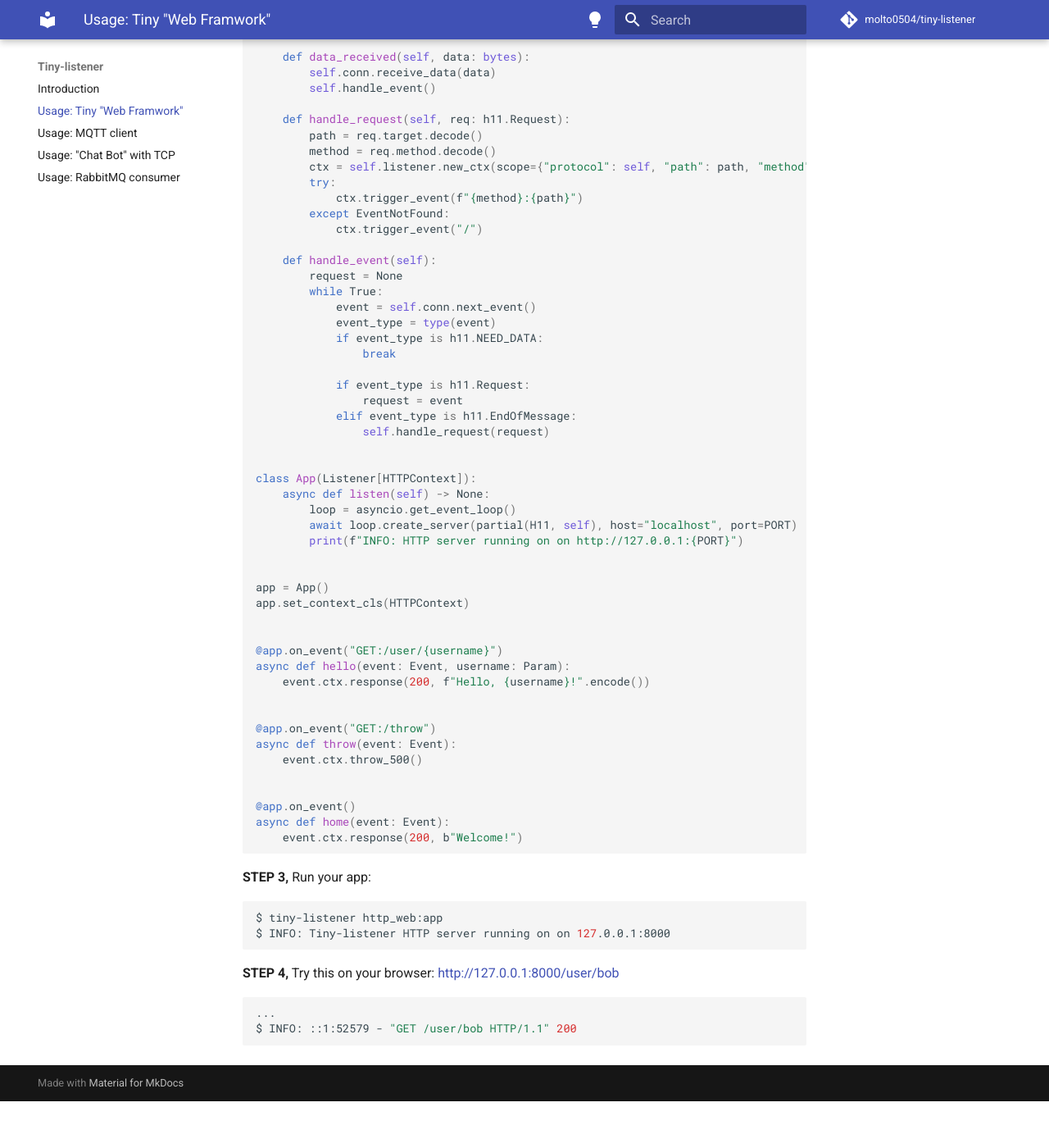
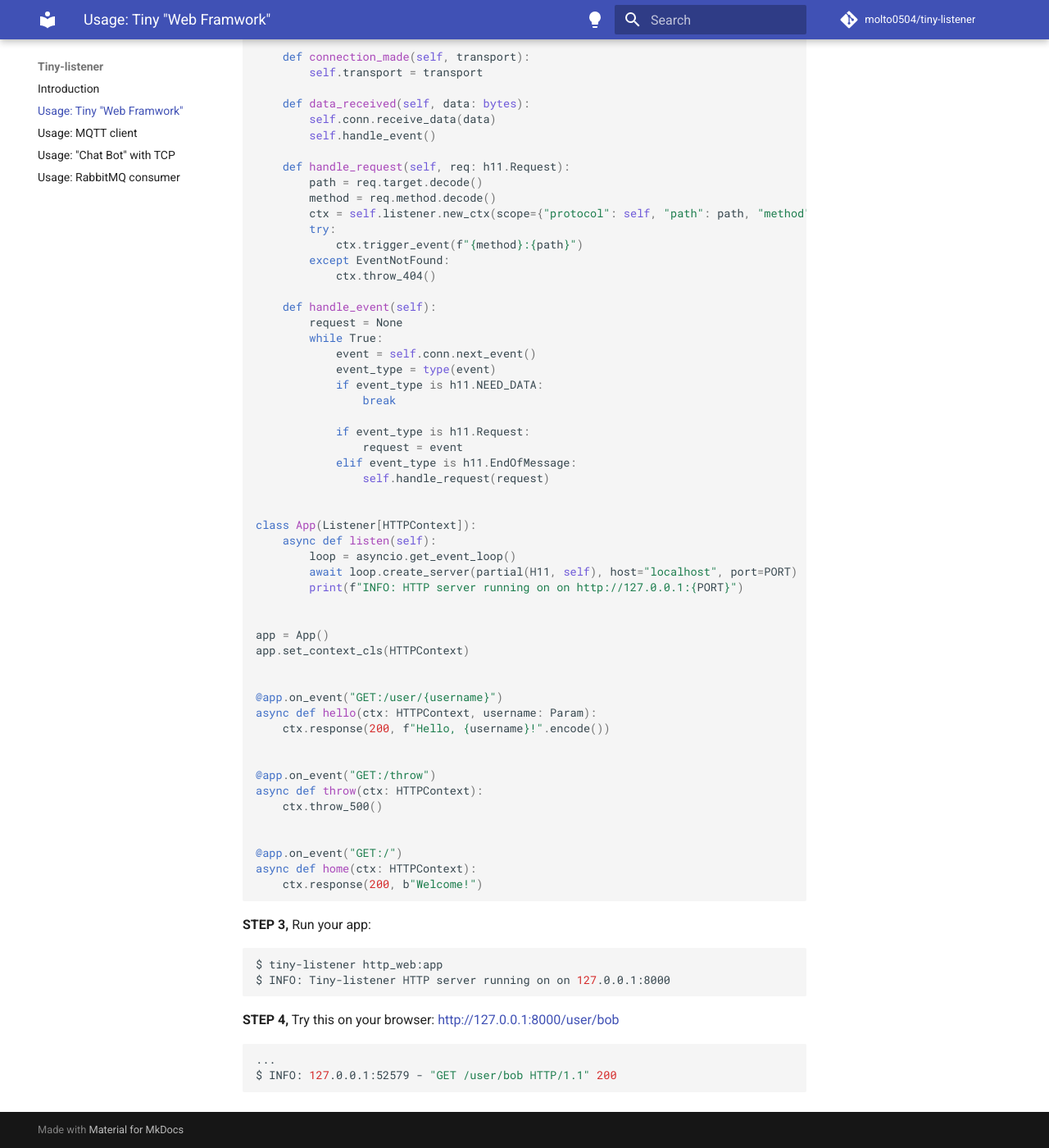
Before and after one commit to molto0504/tiny-listener, an MkDocs documentation site: the page built from docs/usage-http-web.md, in a window 1280 px wide and 1400 px high, scrolled down 1171 px. Shown: the whole window at 82% size. Built offline with MkDocs 1.6.1 and Material for MkDocs 9.7.7, drawn with Linux system fonts in a browser that asks for light colours; comment, search, counter and statistics services are not loaded; before the commit the page ends 2514 px from its top, so only the background shows below that; some of the changed text lies outside the part shown.

Commit message:
fix: upgrade docs for v121

````diff
--- a/docs/usage-http-web.md
+++ b/docs/usage-http-web.md
@@ -28,7 +28,7 @@ from functools import partial
 
 import h11
 
-from tiny_listener import Context, Event, EventNotFound, Listener, Param
+from tiny_listener import Context, EventNotFound, Listener, Param
 
 PORT = 8000
 
@@ -45,6 +45,9 @@ class HTTPContext(Context):
 
     def throw_500(self):
         self.response(500, b"Internal Server Error")
+
+    def throw_404(self):
+        self.response(404, b"Not Found")
 
 
 class H11(asyncio.Protocol):
@@ -67,7 +70,7 @@ class H11(asyncio.Protocol):
         try:
             ctx.trigger_event(f"{method}:{path}")
         except EventNotFound:
-            ctx.trigger_event("/")
+            ctx.throw_404()
 
     def handle_event(self):
         request = None
@@ -84,7 +87,7 @@ class H11(asyncio.Protocol):
 
 
 class App(Listener[HTTPContext]):
-    async def listen(self) -> None:
+    async def listen(self):
         loop = asyncio.get_event_loop()
         await loop.create_server(partial(H11, self), host="localhost", port=PORT)
         print(f"INFO: HTTP server running on on http://127.0.0.1:{PORT}")
@@ -95,18 +98,18 @@ app.set_context_cls(HTTPContext)
 
 
 @app.on_event("GET:/user/{username}")
-async def hello(event: Event, username: Param):
-    event.ctx.response(200, f"Hello, {username}!".encode())
+async def hello(ctx: HTTPContext, username: Param):
+    ctx.response(200, f"Hello, {username}!".encode())
 
 
 @app.on_event("GET:/throw")
-async def throw(event: Event):
-    event.ctx.throw_500()
+async def throw(ctx: HTTPContext):
+    ctx.throw_500()
 
 
-@app.on_event()
-async def home(event: Event):
-    event.ctx.response(200, b"Welcome!")
+@app.on_event("GET:/")
+async def home(ctx: HTTPContext):
+    ctx.response(200, b"Welcome!")
 ```
 
 **STEP 3,** Run your app:
@@ -120,5 +123,5 @@ $ INFO: Tiny-listener HTTP server running on on 127.0.0.1:8000
 
 ```shell
 ...
-$ INFO: ::1:52579 - "GET /user/bob HTTP/1.1" 200
+$ INFO: 127.0.0.1:52579 - "GET /user/bob HTTP/1.1" 200
 ```
````
Also changed, not shown: docs/usage-mqtt-client.md (+4 -5 lines), docs/usage-rabbitmq-consumer.md (+3 -5 lines), docs/usage-tcp-chat-bot.md (+5 -5 lines).
